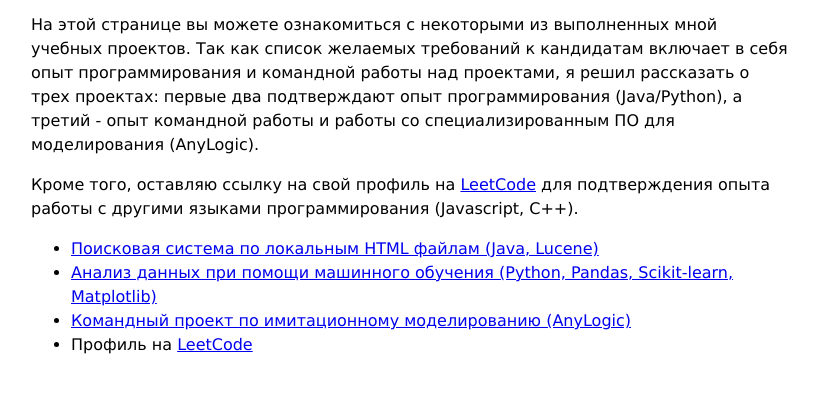
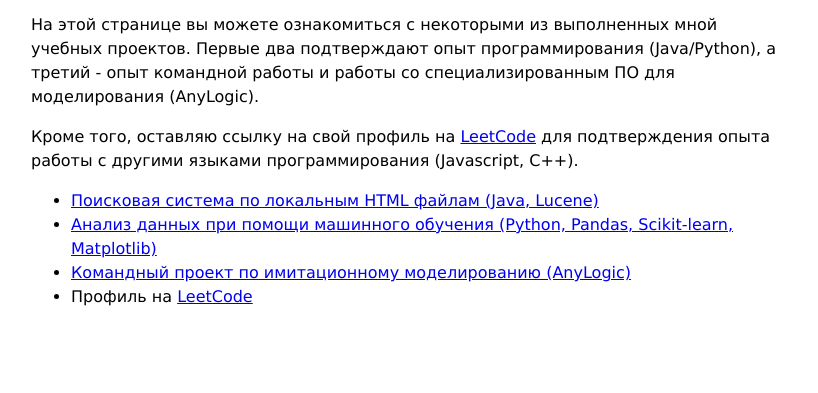
Before and after one commit to a2135/projects, a plain HTML site: page index.html in a window 1280 px wide. Shown: the part 91-484 px from the top of the page, without its empty margins (229-1047 px from the left). Drawn offline with Linux system fonts and the light colour scheme.

Commit message:
Update index.html

```diff
--- a/index.html
+++ b/index.html
@@ -9,9 +9,8 @@
 
 <body>
     <h1>Список выполненных проектов</h1>
-    <p>На этой странице вы можете ознакомиться с некоторыми из выполненных мной учебных проектов. Так как список
-        желаемых требований к кандидатам включает в себя опыт программирования и командной работы над проектами, я
-        решил рассказать о трех проектах: первые два подтверждают опыт программирования (Java/Python), а третий - опыт
+    <p>На этой странице вы можете ознакомиться с некоторыми из выполненных мной учебных проектов.
+        Первые два подтверждают опыт программирования (Java/Python), а третий - опыт
         командной работы и работы со специализированным ПО для моделирования (AnyLogic).</p>
     <p>Кроме того, оставляю ссылку на свой профиль на <a href="https://leetcode.com/" target="_blank">LeetCode</a> для подтверждения
         опыта работы с другими языками программирования (Javascript, C++).
```
